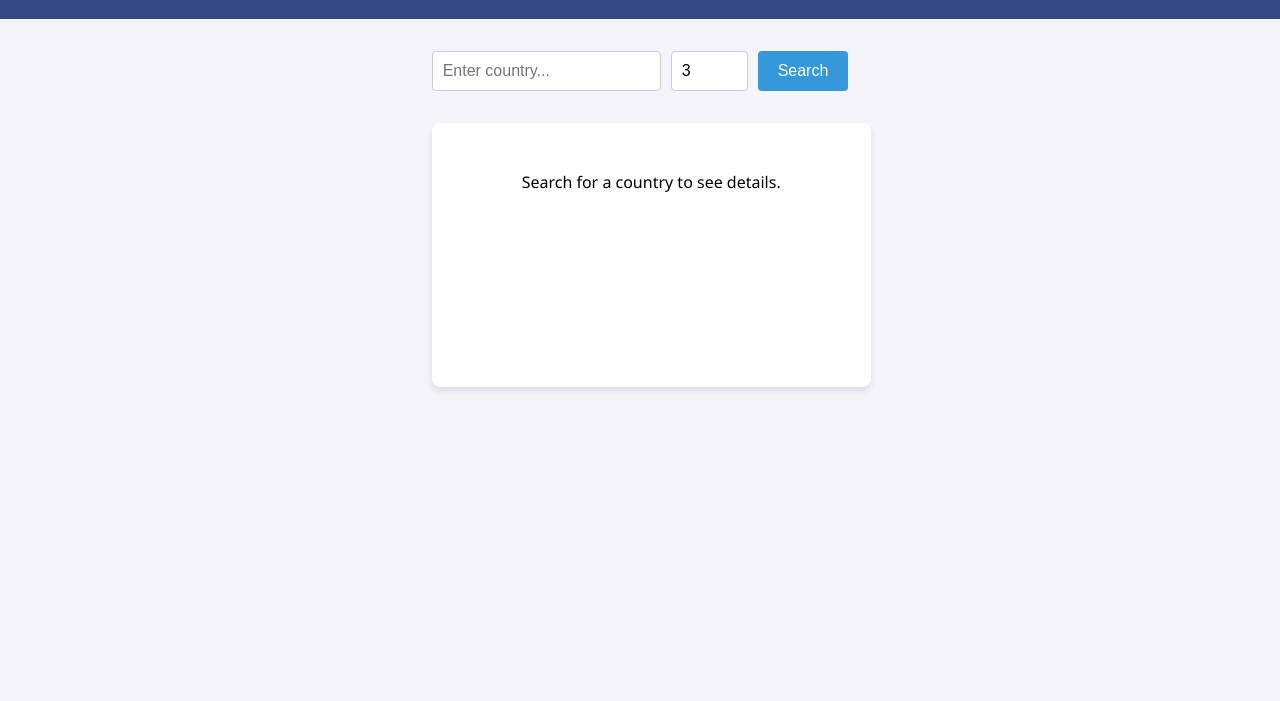
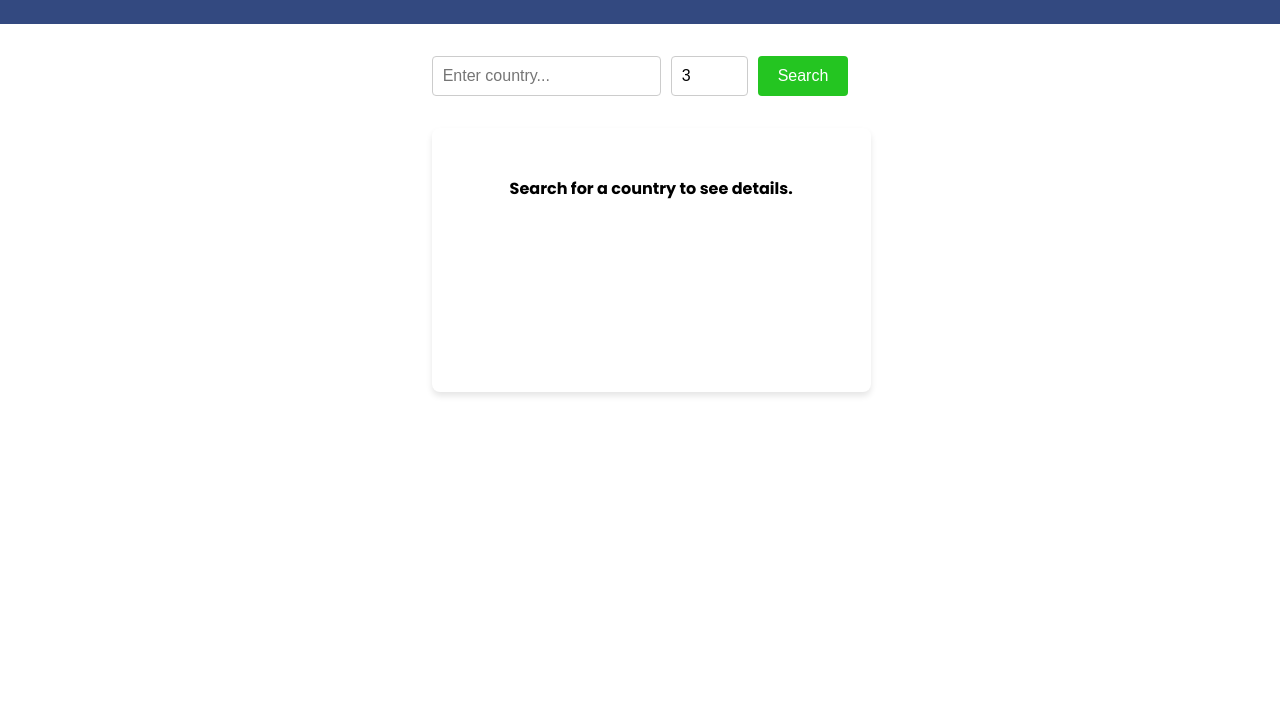
Before and after one commit to nmercurio25/a1-mult213-nicole, a plain HTML site: page index.html in a window 1280 px wide. Shown: the part 99-800 px from the top of the page. Drawn offline with Linux system fonts and the light colour scheme; no server answers.

Commit message:
update css

```diff
--- a/index.html
+++ b/index.html
@@ -6,6 +6,7 @@
     <meta name="viewport" content="width=device-width, initial-scale=1.0">
     <title>Country Info Dashboard</title>
     <link rel="stylesheet" href="style.css">
+    <link href="https://fonts.googleapis.com/css2?family=Poppins:wght@400;700&display=swap" rel="stylesheet">
 </head>
 
 <body>
--- a/style.css
+++ b/style.css
@@ -1,13 +1,13 @@
 :root {
     --primary-color: #334980;
-    --accent-color: #3498db;
+    --accent-color: #24c521;
     --bg-color: #f4f4f9;
     --card-bg: #ffffff;
 }
 
 body {
-    font-family: 'Segoe UI', Tahoma, Geneva, Verdana, sans-serif;
-    background-color: var(--bg-color);
+    font-family: 'Poppins', sans-serif;
+    font-weight: 700;
     margin: 0;
     display: flex;
     flex-direction: column;
@@ -59,7 +59,7 @@ button:hover {
     background-color: var(--card-bg);
     padding: 2rem;
     border-radius: 8px;
-    box-shadow: 0 4px 6px rgba(0,0,0,0.1);
+    box-shadow: 0 4px 6px rgba(0, 0, 0, 0.1);
     width: 90%;
     max-width: 400px;
     text-align: center;
```
